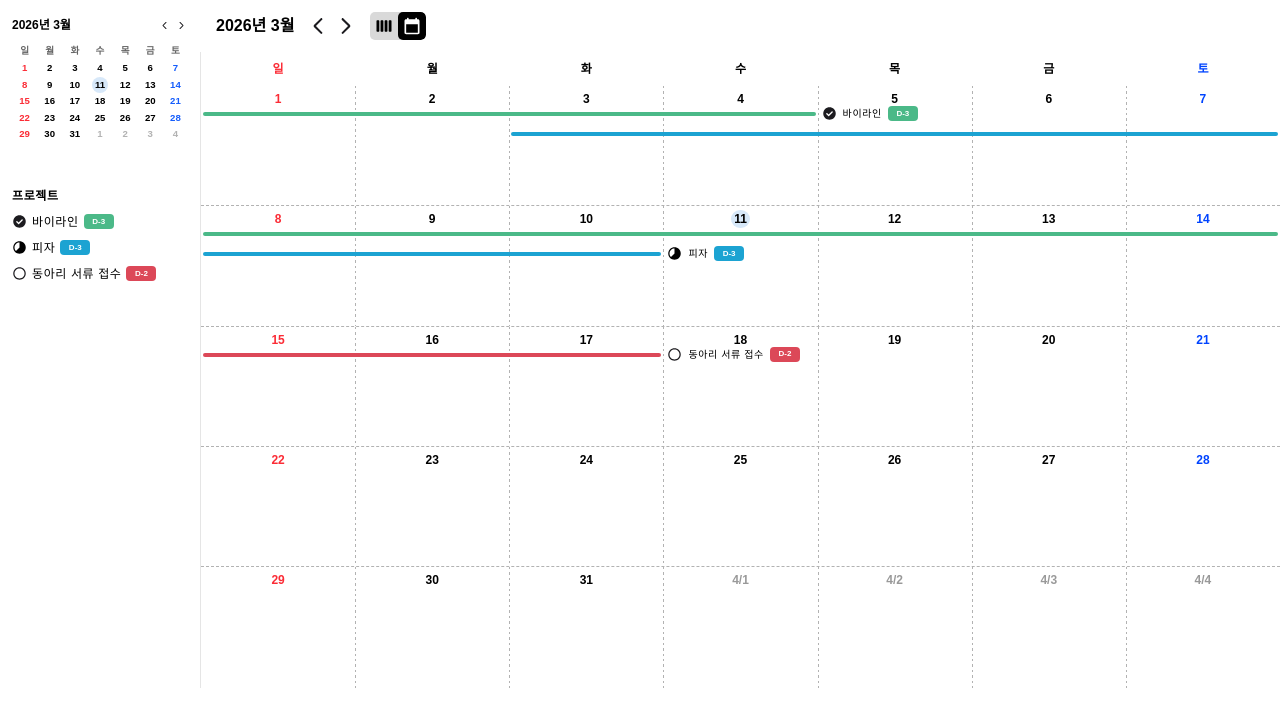
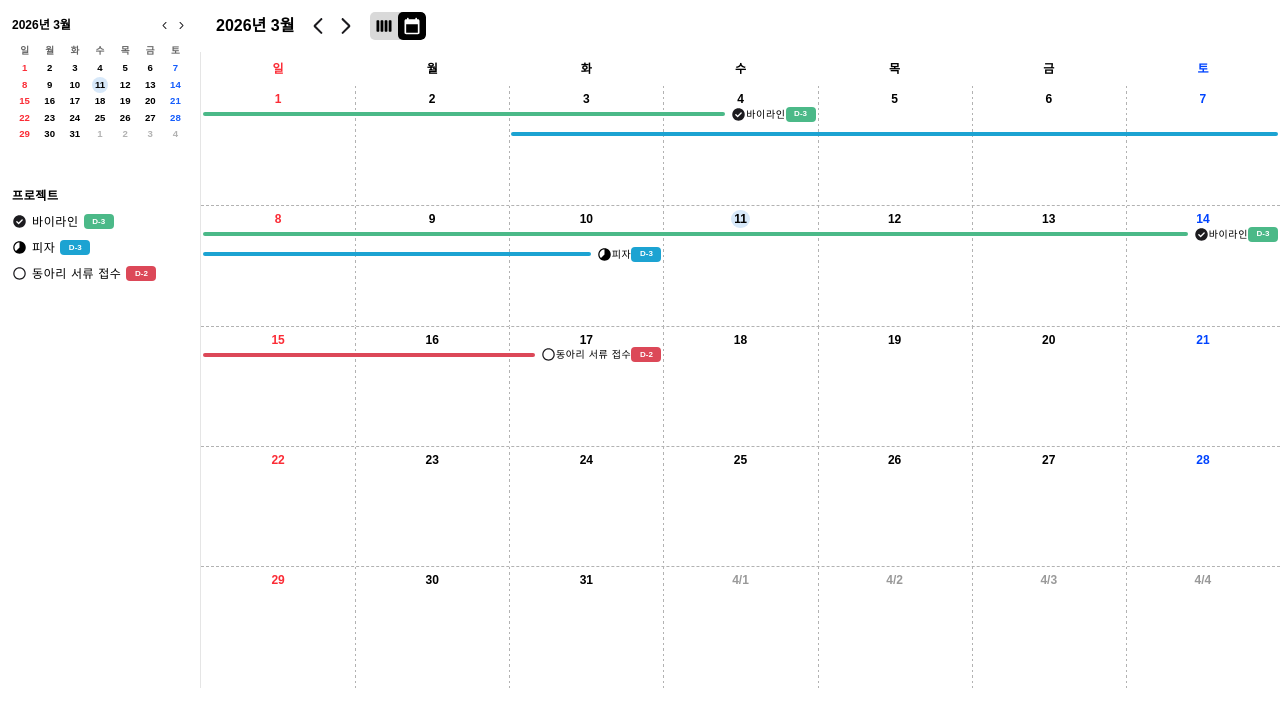
Before and after one commit to whoneykkk/focusflow, a React (Vite) app in the folder frontend/: page / in a window 1280 px wide. Shown: the top 726 px of the page. Built offline with nearby package versions, Linux system fonts and the light colour scheme; a web font is replaced by a local one.

Commit message:
refactor: improve layout and styling of MonthlyEventBar component

```diff
--- a/frontend/src/app/components/monthly/monthly-event-bar.tsx
+++ b/frontend/src/app/components/monthly/monthly-event-bar.tsx
@@ -29,30 +29,35 @@ export function MonthlyEventBar({ event, row, weekDays }: MonthlyEventBarProps)
   const endsThisWeek = event.endDate <= weekEnd;
 
   return (
-    <React.Fragment>
     <div
-        className="absolute flex items-center"
+      className="absolute z-20"
       style={{
         left: `calc(${leftPct}% + 2px)`,
         width: `calc(${widthPct}% - 4px)`,
-          top: topOffset,
+        top: topOffset - 6,
+        height: 16,
+      }}
+    >
+      <div className="flex h-full items-center gap-[0.5em]">
+        <div
+          className="min-w-0 flex-1"
+          style={{
             height: 4,
-          zIndex: 20,
             backgroundColor: project.color,
             borderRadius: 2,
           }}
         />
         {endsThisWeek && (
           <div
-          className="absolute flex items-center gap-[0.5em] z-20"
+            className="shrink-0 flex items-center"
             style={{
-            left: `calc(${((endIdx + 1) / 7) * 100}% + 4px)`,
-            top: topOffset - 6,
+              whiteSpace: 'nowrap',
             }}
           >
           <MonthlyEventLabel project={project} />
           </div>
         )}
-    </React.Fragment>
+      </div>
+    </div>
   );
 }
```
Lines whose indentation alone changed are shown as unchanged.
